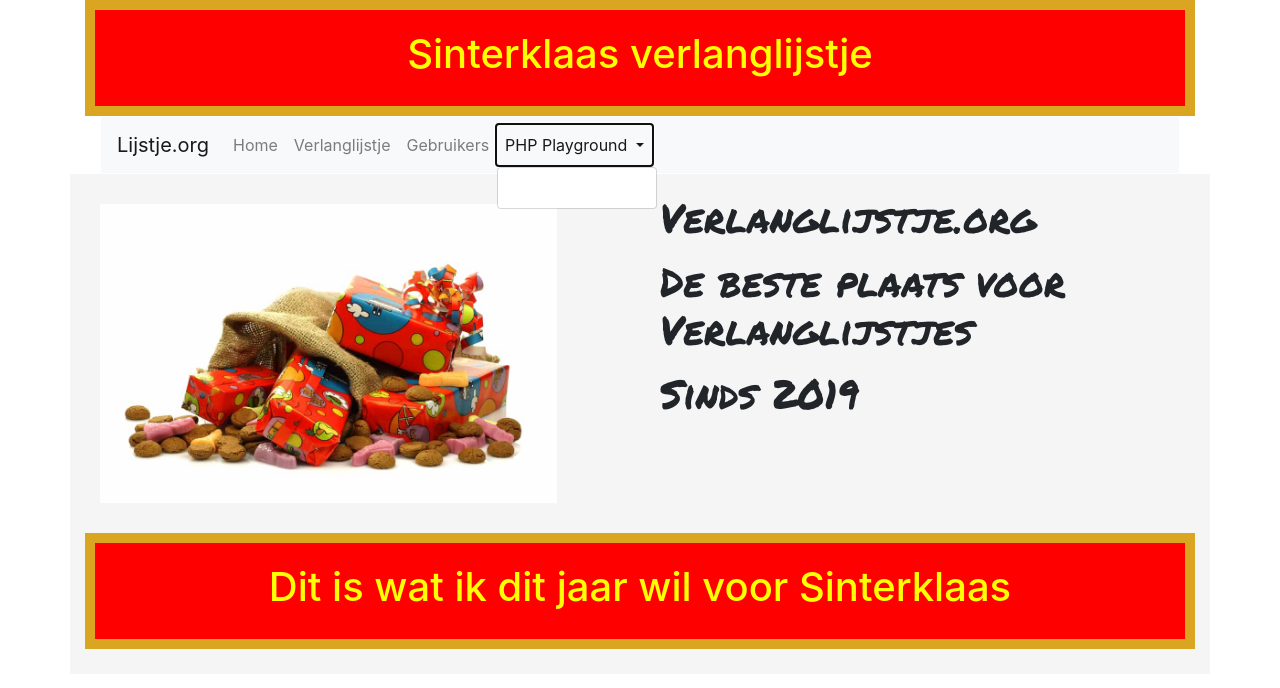
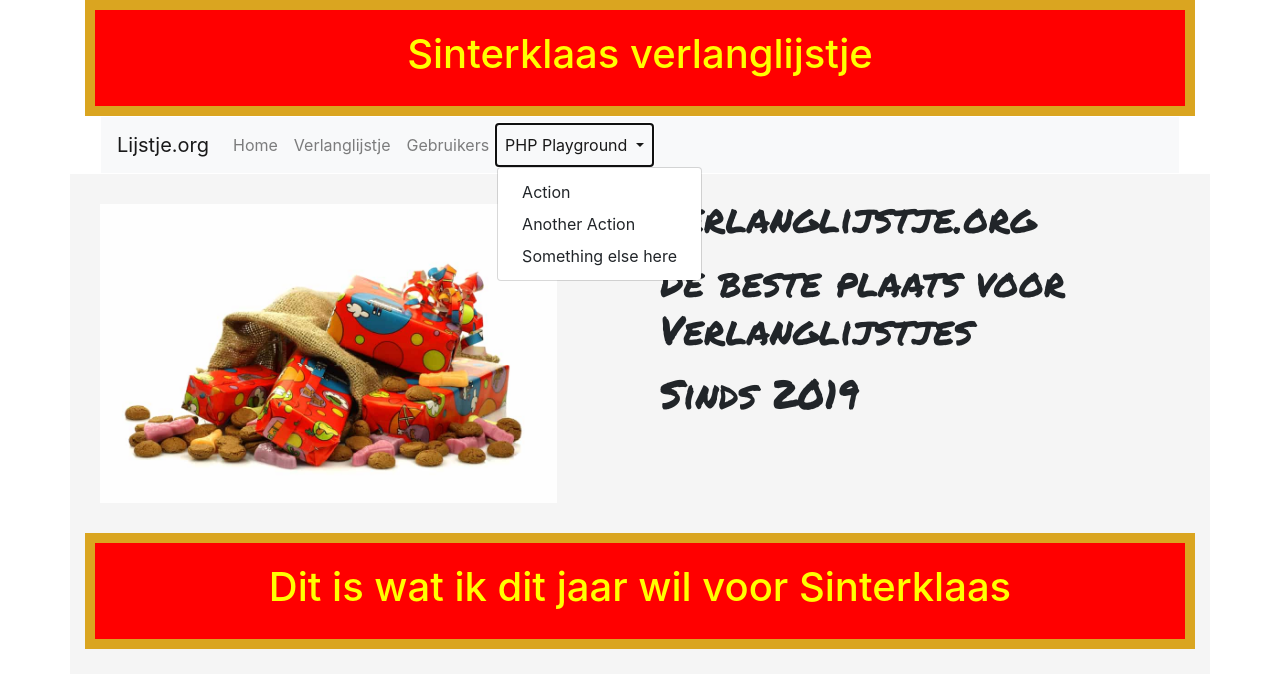
Before and after one commit to JMVD99/Blok-2, a PHP site: page / in a window 1280 px wide, after a click on "PHP Playground". Shown: the top 688 px of the page. Run offline with PHP 8.4, Linux system fonts and the light colour scheme.

Commit message:
Versie 1.1.3

```diff
--- a/navbar.php
+++ b/navbar.php
@@ -1,4 +1,3 @@
-<link rel="stylesheet" href="./CSS/style.css">
 <nav class="navbar navbar-expand-lg navbar-light bg-light">
   <a class="navbar-brand" href="#">Lijstje.org</a>
   <button class="navbar-toggler" type="button" data-toggle="collapse" data-target="#navbarNavDropdown" aria-controls="navbarNavDropdown" aria-expanded="false" aria-label="Toggle navigation">
@@ -20,9 +19,9 @@
           PHP Playground
         </a>
         <div class="dropdown-menu" aria-labelledby="navbarDropdownMenuLink">
-          <a class="dropdown-item" href="#"></a>
-          <a class="dropdown-item" href="#"></a>
-          <a class="dropdown-item" href="#"></a>
+          <a class="dropdown-item" href="#">Action</a>
+          <a class="dropdown-item" href="#">Another Action</a>
+          <a class="dropdown-item" href="#">Something else here</a>
         </div>
       </li>
     </ul>
```
